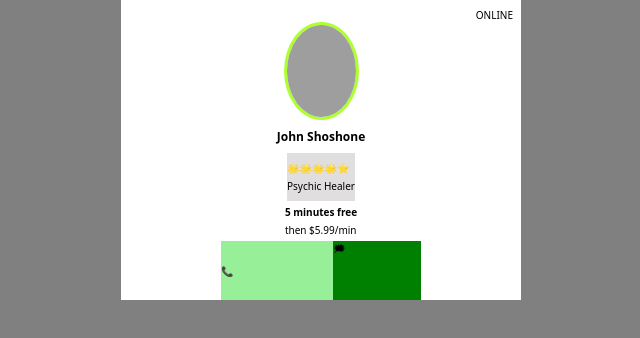
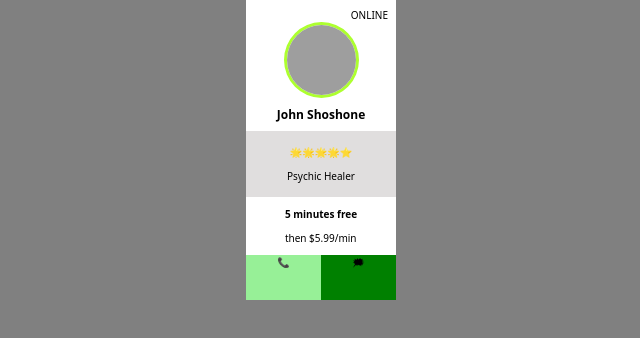
Before and after one commit to geopan1521/flexbox-grid-lab, a plain HTML site: page index.html in a window 1280 px wide. Shown: the whole page, without its empty margins (319-959 px from the left). Drawn offline with Linux system fonts and the light colour scheme; grey boxes are pictures that could not be loaded.

Commit message:
flexbox complete

```diff
--- a/css/style.css
+++ b/css/style.css
@@ -53,20 +53,25 @@ html {
 
 #occupation {
     background-color: rgba(213, 210, 210, 0.739);
-    justify-content: center;
-    align-items: stretch;
+    width: 100%;
+    text-align: center;
+    /* justify-items: center; */
     padding:  4px 0;
+    /* align-items: center; */
 }
+
 
 #contact {
     background-color: rgb(151, 240, 151);
     flex-direction: row;
     display: flex;
-    justify-content: center;
-    gap: 100px;
+    justify-content: space-evenly;
+
+    /* gap: 100px; */
     height: 60px;
-    width: 50%;
-    align-items: center;
+    width: 100%;
+    /* align-items: center; */
+
 }
 
 #brand {
@@ -92,19 +97,27 @@ section {
     align-items: stretch;
 }
 
-p {
+/* p {
     margin: 4px 0;
-}
+
+} */
 
 #contact > p:last-child {
     background-color: green;
     margin: 0;
     height: 100%;
-    width: 100%;
+    width: 50%;
+    text-align: center;
+
 }
 
-@media only screen and (min-width: 768px) {
-    main {
-        width: 400px;
-    }
+#contact > p:first-child {
+    width: 50%;
+    margin: 0;
+    height: 100%;
+    text-align: center;
 }
+
+@media only screen and (min-width: 600px) {
+
+}
```
